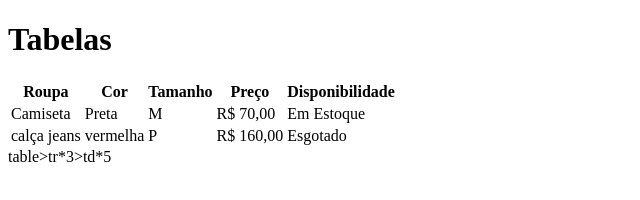
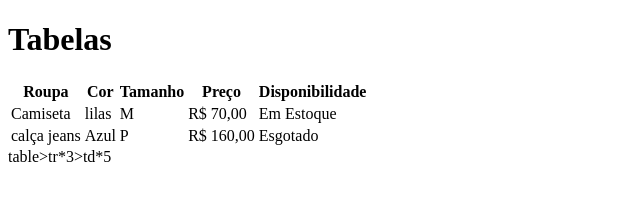
Before and after one commit to rafa00101/aula-tabela, a plain HTML site: page index.html in a window 1280 px wide. Shown: the whole page, without its empty margins (0-640 px from the left). Drawn offline with Linux system fonts and the light colour scheme.

Commit message:
mudando as cores de novo atuais

```diff
--- a/index.html
+++ b/index.html
@@ -20,7 +20,7 @@
 
         <tr>
             <td>Camiseta</td>
-            <td>Preta</td>
+            <td>lilas</td>
             <td>M</td>
             <td>R$ 70,00</td>
             <td>Em Estoque</td>
@@ -28,7 +28,7 @@
 
         <tr>
             <td>calça jeans</td>
-            <td>vermelha</td>
+            <td>Azul</td>
             <td>P</td>
             <td>R$ 160,00</td>
             <td>Esgotado</td>
```
